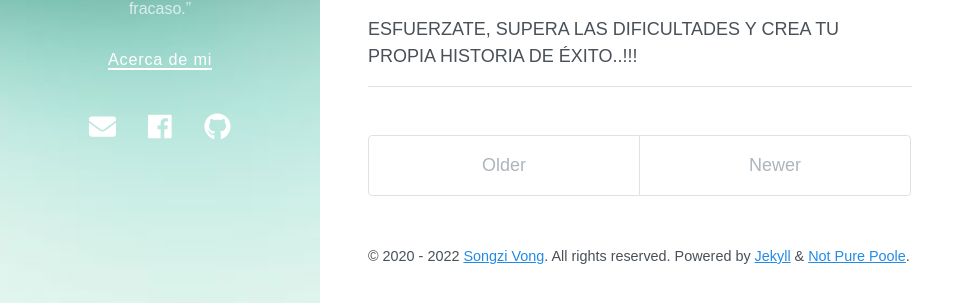
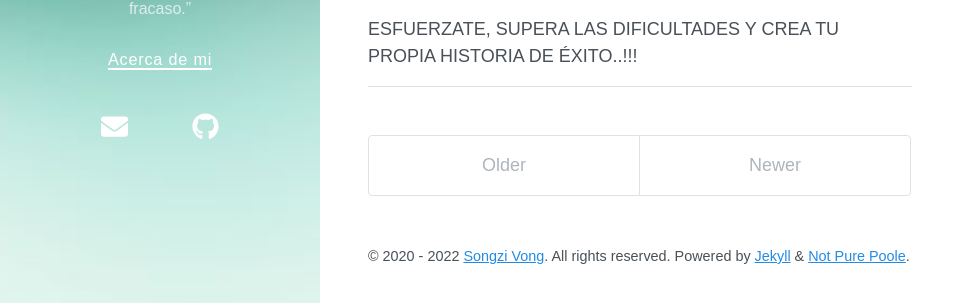
Before and after one commit to sonysc/sonysc.github.io, a Jekyll site: the page built from index.html, in a window 1280 px wide. Shown: the part 520-823 px from the top of the page, without its empty margins (0-975 px from the left). Built offline with Jekyll 4.4.1, drawn with Linux system fonts in a browser that asks for light colours; nearby versions of some CDN libraries; the list of posts is cut into pages by our own code.

Commit message:
Update social.yml

```diff
--- a/_data/social.yml
+++ b/_data/social.yml
@@ -3,7 +3,7 @@
   icon: fas fa-envelope
 - title: Facebook
   url: https://www.facebook.com/
-  icon: fab fa-facebook
+  icon: md_5af2ca6386091.jpg
 - title: GitHub
   url: https://github.com/sonysc/sonysc.github.io.git
   icon: fab fa-github
```
